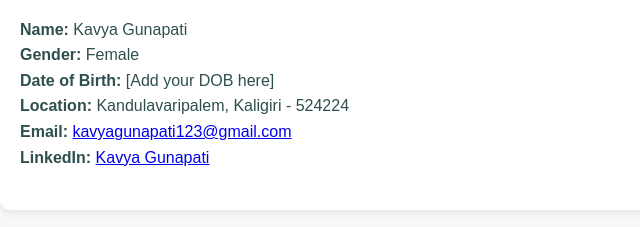
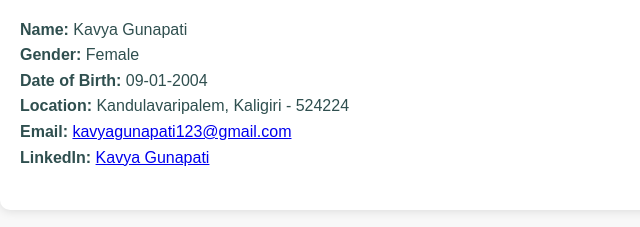
Before and after one commit to kavya876/Kavya-s-portfolio, a plain HTML site: page index.html in a window 1280 px wide. Shown: the part 2334-2561 px from the top of the page, 0-640 px from the left. Drawn offline with Linux system fonts and the light colour scheme.

Commit message:
Update index.html

```diff
--- a/index.html
+++ b/index.html
@@ -97,7 +97,7 @@
         <h2>Contact</h2>
         <p><strong>Name:</strong> Kavya Gunapati</p>
         <p><strong>Gender:</strong> Female</p>
-        <p><strong>Date of Birth:</strong> [Add your DOB here]</p>
+        <p><strong>Date of Birth:</strong> 09-01-2004</p>
         <p><strong>Location:</strong> Kandulavaripalem, Kaligiri - 524224</p>
         <p><strong>Email:</strong> <a href="mailto:kavyagunapati123@gmail.com">kavyagunapati123@gmail.com</a></p>
         <p><strong>LinkedIn:</strong> <a href="https://www.linkedin.com/in/kavya-gunapati-721842255/" target="_blank">Kavya Gunapati</a></p>
```
